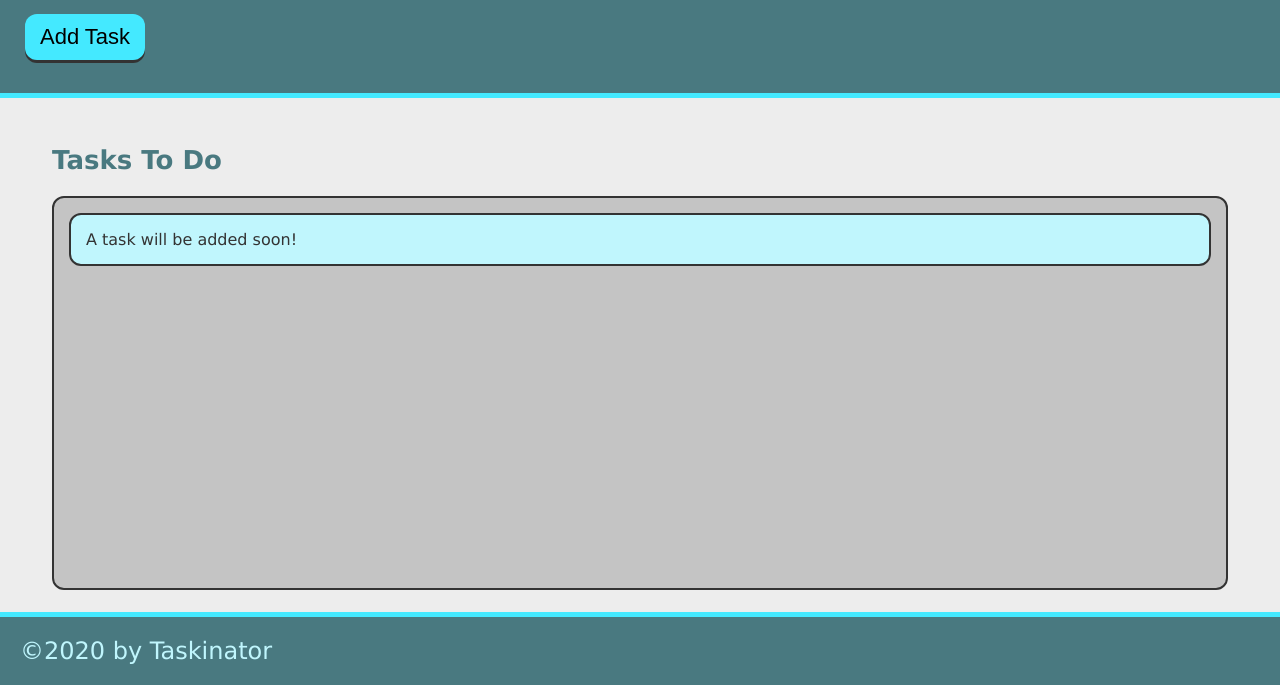
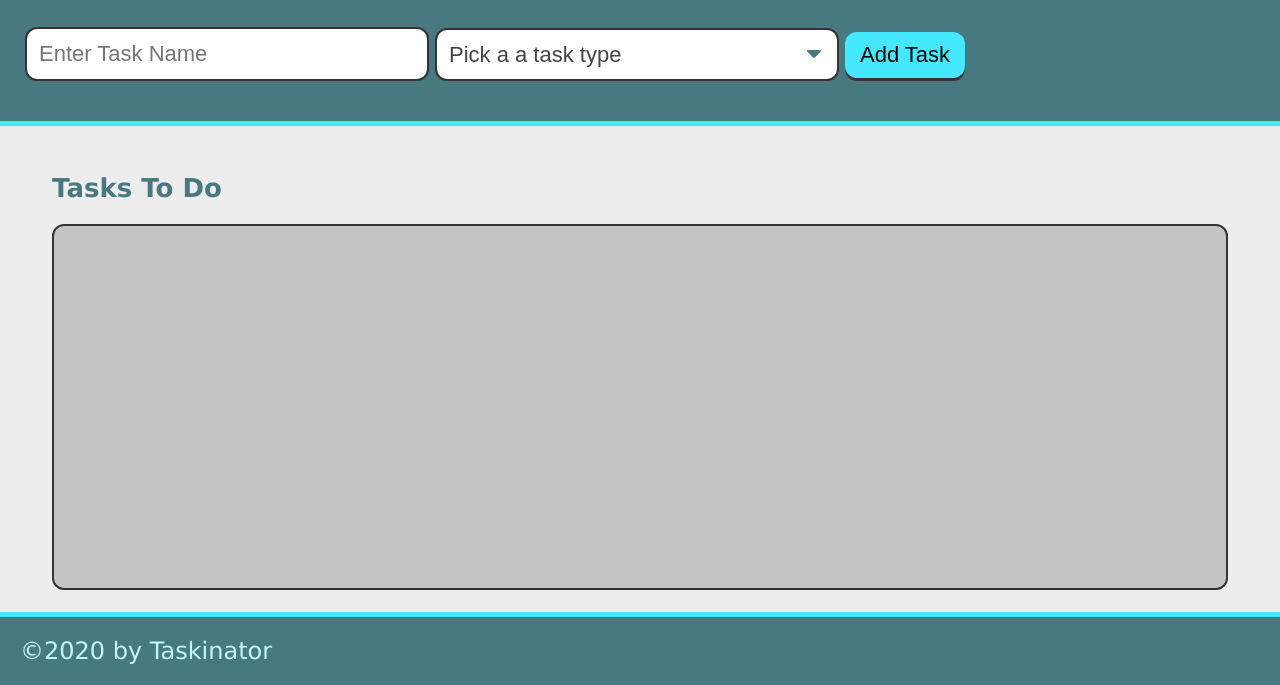
Before and after one commit to jeffwjohn/Taskinator, a plain HTML site: page index.html in a window 1280 px wide. Shown: the part 115-800 px from the top of the page. Drawn offline with Linux system fonts and the light colour scheme.

Commit message:
add select bar

```diff
--- a/index.html
+++ b/index.html
@@ -1,5 +1,6 @@
 <!DOCTYPE html>
 <html lang="en">
+
 <head>
     <meta charset="UTF-8">
     <meta name="viewport" content="width=device-width, initial-scale=1.0">
@@ -12,14 +13,27 @@
     <header>
         <h1 class="page-title">Taskinator</h1>
         <p>Click the button below to add a new task!</p>
-        <button class="btn" id="save-task">Add Task</button>
+        <form id="task-form">
+            <div class="form-group">
+                <input type="text" name="task-name" class="text-input" placeholder="Enter Task Name" />
+            </div>
+            <div class="form-group">
+                <select name="task-type" class="select-dropdown">
+                    <option value="" disabled selected>Pick a a task type</option>
+                    <option value="Print">Print</option>
+                    <option value="Web">Web</option>
+                    <option value="Mobile">Mobile</option>
+                </select>
+            </div>
+            <div class="form-group">
+                <button class="btn" id="save-task" type="submit">Add Task</button>
+            </div>
+        </form>
     </header>
     <main class="page-content">
         <section class="task-list-wrapper">
             <h2 class="list-title">Tasks To Do</h2>
-            <ul class="task-list" id="tasks-to-do">
-                <li class="task-item">A task will be added soon!</li>
-            </ul>
+            <ul class="task-list" id="tasks-to-do"></ul>
 
         </section>
     </main>
@@ -28,4 +42,5 @@
 
 
 </body>
+
 </html>
```
